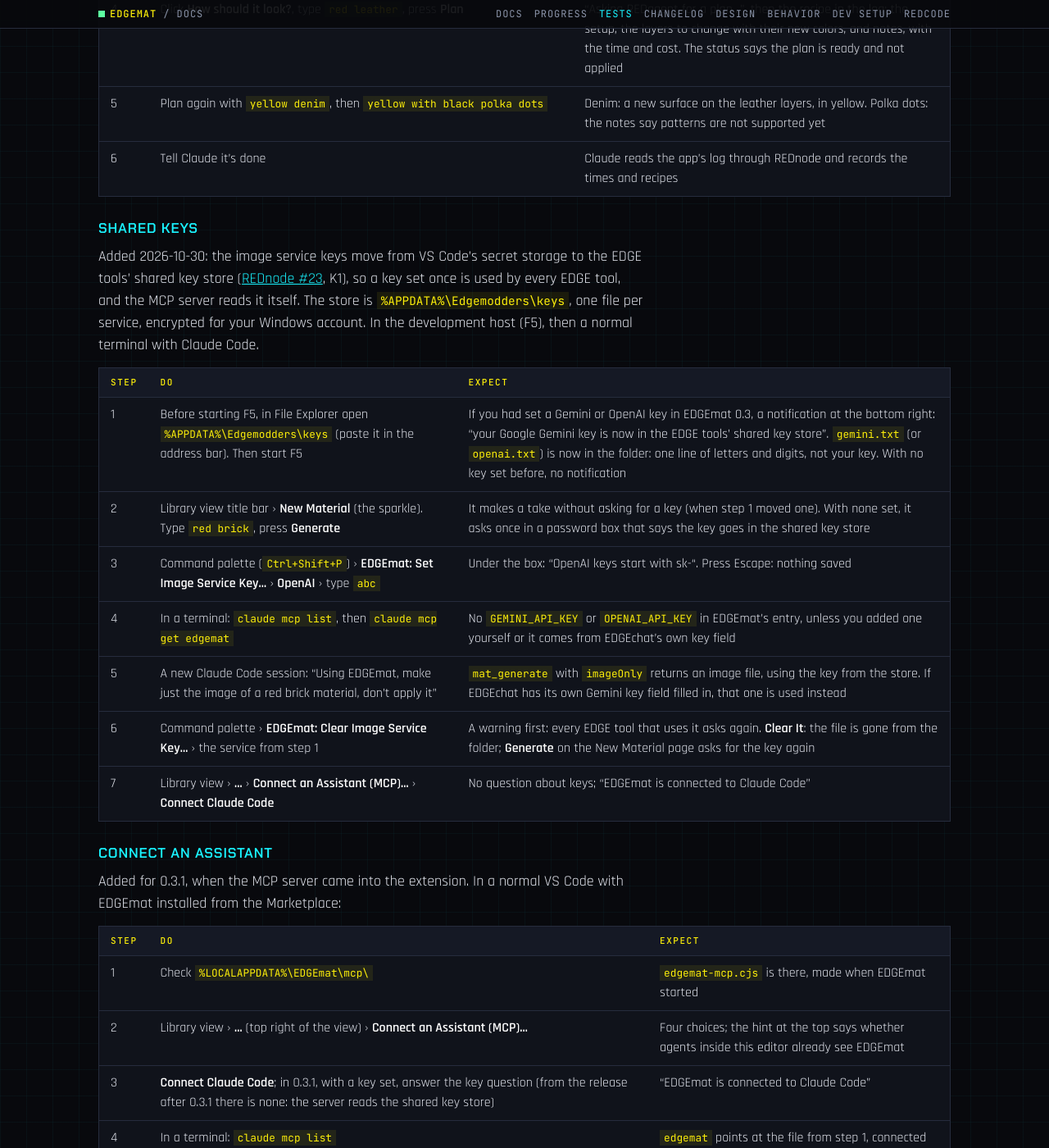
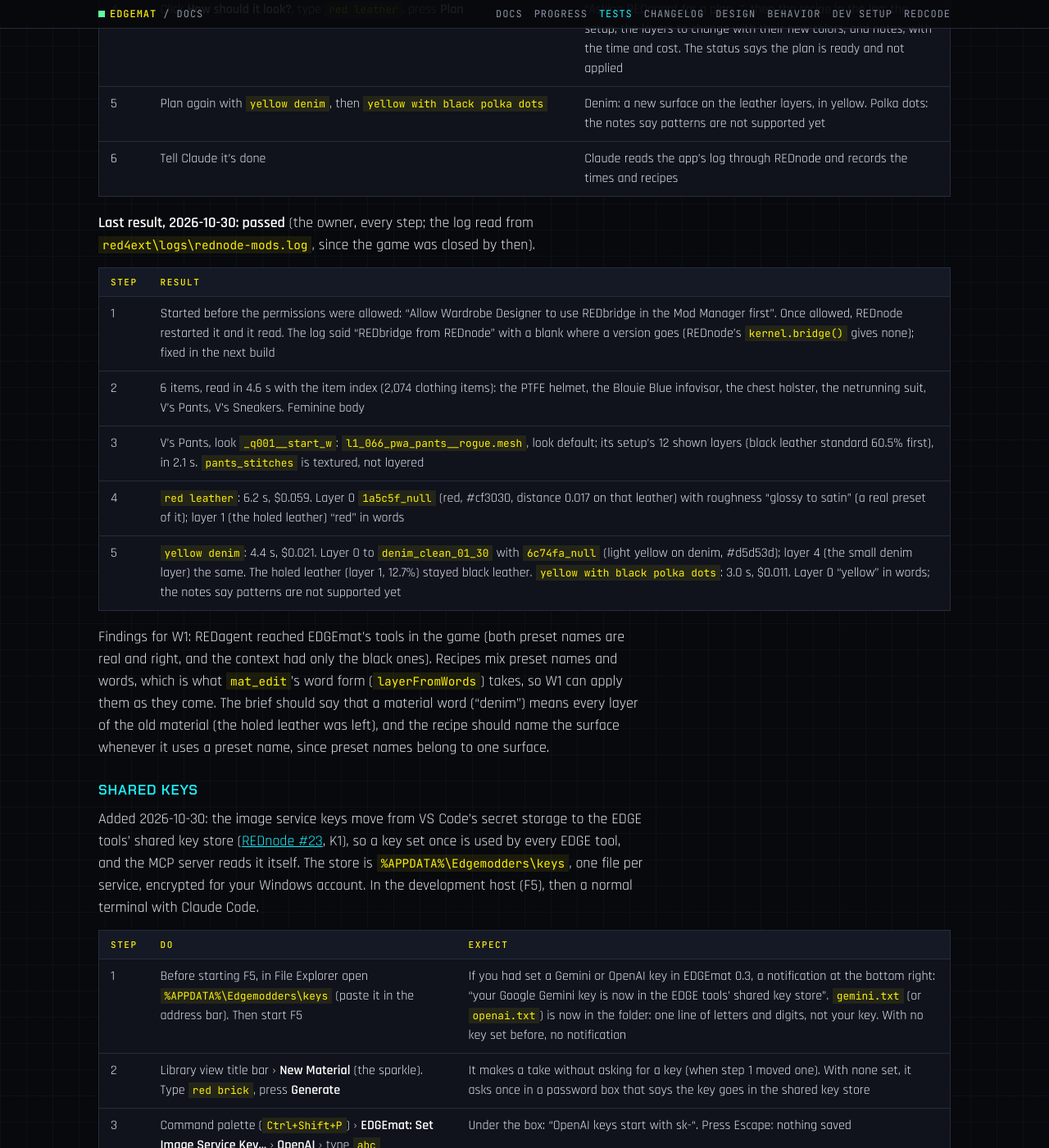
Before and after one commit to Edgemodders/EDGEmat, a Jekyll site: the page built from docs/testing.md, in a window 1280 px wide and 1400 px high, scrolled down 23944 px. Shown: the whole window at 82% size. Built offline with Jekyll 4.4.1, drawn with Linux system fonts in a browser that asks for light colours; our own code applies the rules of GitHub Pages for plain Markdown files; some of the changed text lies outside the part shown.

Commit message:
Wardrobe Designer: W0 passed in the game
The owner's test of the W0 build passed: the window over the inventory
screen, what V wears, the item's layers over REDnode's REDbridge, and
REDagent's recipes with real presets. Results and findings for W1's brief
in testing.md. Fixed the log's blank REDbridge version.

Co-Authored-By: Claude Opus 5.5 <noreply@anthropic.com>

```diff
--- a/apps/wardrobe-designer/src/mod.ts
+++ b/apps/wardrobe-designer/src/mod.ts
@@ -87,7 +87,7 @@ const failed = (what: string, e: unknown) => {
 let bridge: Promise<BridgeClient> | undefined;
 const getBridge = () =>
   (bridge ??= kernel.bridge().then((b) => {
-    say(`REDbridge ${b.version ?? ""} from REDnode`);
+    say(b.version ? `REDbridge ${b.version}, from REDnode` : "REDbridge, from REDnode");
     return bridgeOver((method, params) => b.call(method, params));
   }));
 
--- a/docs/testing.md
+++ b/docs/testing.md
@@ -28,7 +28,7 @@ Last updated 2026-10-26.
 | [Open Mesh in EDGEmat](#open-mesh-in-edgemat) | By hand, F5, with REDcode | After 0.3.1 | 2026-10-24 | **Partly run by the owner: steps 1 to 3 pass; step 4 failed** (the edit vanished from view after a tab switch, and Save to Project pointed the citizen jeans' meshes, not the project's). Both fixed the same day. Since 2026-10-25 the mesh goes on the Desk: run [The Desk](#the-desk) first, then this test from step 3 |
 | [Open Material in EDGEmat](#open-material-in-edgemat) | By hand, F5 | After 0.3.1 | | Not run yet. Type check and build pass (2026-10-21) |
 | [Shared keys](#shared-keys) | By hand, F5, then Claude Code | After 0.3.1 | | Not run yet. Built 2026-10-30; the bundled store's round trip (set, read, check, remove) and `mat_generate`'s no-key answer over stdio pass against a scratch key folder, and REDnode's 30 checks of the library pass |
-| [Wardrobe Designer W0](#wardrobe-designer-w0) | By hand, in the game with REDnode and REDagent | W0 | | Not run yet. Built 2026-10-30; reading what V wears checked through REDnode's MCP tools, and EDGEmat's core over the adapter checked outside the game (V's Pants: 12 layers) |
+| [Wardrobe Designer W0](#wardrobe-designer-w0) | By hand, in the game with REDnode and REDagent | W0 | 2026-10-30 | **Passed** (owner, every step): 6 worn items read in 4.6 s (with the item index of 2,074 clothing items); V's Pants' 12 layers in 2.1 s over REDnode's REDbridge, the window over the inventory screen taking clicks; three plans in 3.0 to 6.2 s for $0.09 in all, with real presets of the right color (checked with `mat_colors`) |
 | [Connect an assistant](#connect-an-assistant) | By hand, in a normal VS Code, with Claude Code | Each release | | Not run yet (0.3.1). The bundled server was checked over stdio under Node and VS Code's binary on 2026-10-21: all 10 tools, `mat_library` reads the library |
 | [Install of the release](#install-of-the-release) | By hand, in a normal VS Code | Each release | 2026-10-19 (0.1 test build, VSIX) | 0.3.0 from the Marketplace: not run yet |
 | [Spec checks 1 to 10](#spec-checks-against-the-game) | Reading game files | M0 | 2026-10-14/15 | Done |
@@ -389,6 +389,18 @@ Added 2026-10-30: the first build of Wardrobe Designer, a REDnode app in `apps/w
 | 5 | Plan again with `yellow denim`, then `yellow with black polka dots` | Denim: a new surface on the leather layers, in yellow. Polka dots: the notes say patterns are not supported yet |
 | 6 | Tell Claude it's done | Claude reads the app's log through REDnode and records the times and recipes |
 
+**Last result, 2026-10-30: passed** (the owner, every step; the log read from `red4ext\logs\rednode-mods.log`, since the game was closed by then).
+
+| Step | Result |
+|---|---|
+| 1 | Started before the permissions were allowed: "Allow Wardrobe Designer to use REDbridge in the Mod Manager first". Once allowed, REDnode restarted it and it read. The log said "REDbridge  from REDnode" with a blank where a version goes (REDnode's `kernel.bridge()` gives none); fixed in the next build |
+| 2 | 6 items, read in 4.6 s with the item index (2,074 clothing items): the PTFE helmet, the Blouie Blue infovisor, the chest holster, the netrunning suit, V's Pants, V's Sneakers. Feminine body |
+| 3 | V's Pants, look `_q001__start_w`: `l1_066_pwa_pants__rogue.mesh`, look default; its setup's 12 shown layers (black leather standard 60.5% first), in 2.1 s. `pants_stitches` is textured, not layered |
+| 4 | `red leather`: 6.2 s, $0.059. Layer 0 `1a5c5f_null` (red, #cf3030, distance 0.017 on that leather) with roughness "glossy to satin" (a real preset of it); layer 1 (the holed leather) "red" in words |
+| 5 | `yellow denim`: 4.4 s, $0.021. Layer 0 to `denim_clean_01_30` with `6c74fa_null` (light yellow on denim, #d5d53d); layer 4 (the small denim layer) the same. The holed leather (layer 1, 12.7%) stayed black leather. `yellow with black polka dots`: 3.0 s, $0.011. Layer 0 "yellow" in words; the notes say patterns are not supported yet |
+
+Findings for W1: REDagent reached EDGEmat's tools in the game (both preset names are real and right, and the context had only the black ones). Recipes mix preset names and words, which is what `mat_edit`'s word form (`layerFromWords`) takes, so W1 can apply them as they come. The brief should say that a material word ("denim") means every layer of the old material (the holed leather was left), and the recipe should name the surface whenever it uses a preset name, since preset names belong to one surface.
+
 ### Shared keys
 
 Added 2026-10-30: the image service keys move from VS Code's secret storage to the EDGE tools' shared key store ([REDnode #23](https://github.com/Edgemodders/REDnode/issues/23), K1), so a key set once is used by every EDGE tool, and the MCP server reads it itself. The store is `%APPDATA%\Edgemodders\keys`, one file per service, encrypted for your Windows account. In the development host (F5), then a normal terminal with Claude Code.
```
Also changed, not shown: CLAUDE.md (+1 -1 lines), docs/design.md (+5 -5 lines), docs/index.md (+1 -1 lines), docs/progress.md (+2 -1 lines).
